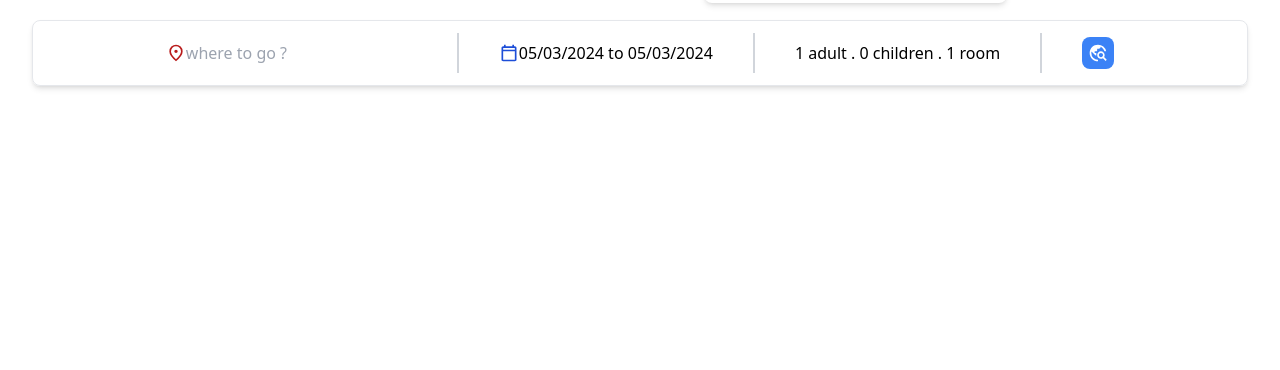
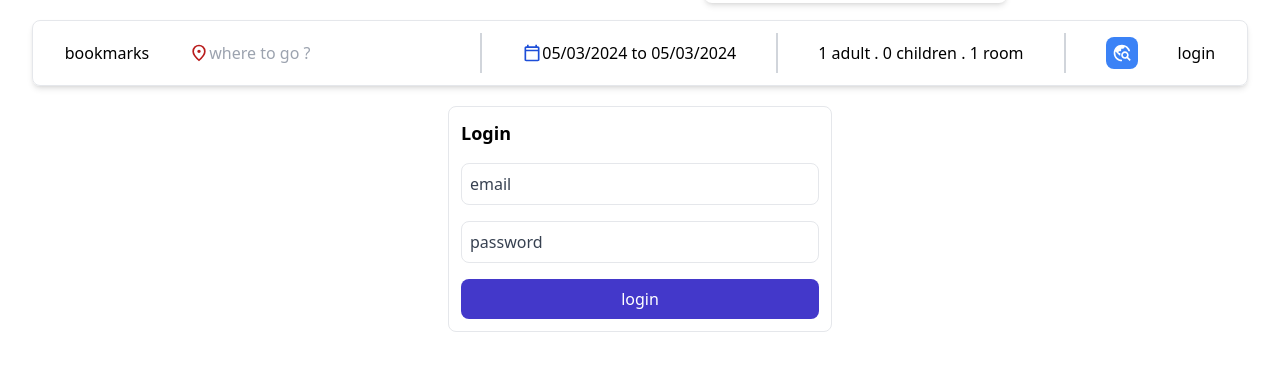
Before and after one commit to ghazaleaghaei/Hotel, a React (Vite) app: page /login in a window 1280 px wide. Shown: the top 370 px of the page. Built offline with nearby package versions, Linux system fonts and the light colour scheme; no server answers; data requests are answered from the project's data file.

Commit message:
commited by script

```diff
--- a/src/App.jsx
+++ b/src/App.jsx
@@ -13,6 +13,7 @@ import {
     BookMarkList,
     CurrentBookMark,
     AddNewBookMark,
+    Login,
 } from "./Components/Exports"
 import HotelsProvider from "./Components/Context/HotelsProvider"
 import BookMarkProvider from "./Components/Context/BookMarkProvider"
@@ -25,6 +26,7 @@ function App() {
                     <Header />
                     <Routes>
                         <Route path="/" element={<LocationList />} />
+                        <Route path="/login" element={<Login />} />
                         <Route path="/hotels" element={<HotelLayout />}>
                             <Route index element={<Hotels />} />
                             <Route path=":id" element={<Hotel />} />
--- /dev/null
+++ b/src/Components/Context/AuthProvider.jsx
@@ -0,0 +1,49 @@
+import { useContext, useReducer } from "react";
+
+const AuthContext = useContext()
+const initialState = {
+    user: null,
+    isAuthenticated: false
+}
+const fakeUser = {
+    user: "ghazale",
+    email: " ghazale.ag@gmail.come",
+    password: 123456
+}
+
+function authReducer(state, action) {
+    switch (action.type) {
+        case "login": return {
+            user: action.payload,
+            isAuthenticated: true
+        }
+        case "logout": return {
+            user: null,
+            isAuthenticated: false
+        }
+        default: throw new Error("unknown action")
+    }
+}
+
+export default function AuthContextProvider({ children }) {
+    const [{ user, isAuthenticated }, dispatch] = useReducer(authReducer, initialState)
+    function login(email, password) {
+        if (email === fakeUser.email && password === fakeUser.password)
+            dispatch({ type: "login", payload: fakeUser })
+    }
+    function logout() {
+        dispatch({ type: "logout" })
+    }
+    return (
+        <AuthContext.Provider
+            value={{
+                user,
+                isAuthenticated,
+                login,
+                logout
+            }}>
+            {children}
+        </AuthContext.Provider>
+    )
+
+}
--- a/src/Components/Exports.jsx
+++ b/src/Components/Exports.jsx
@@ -13,6 +13,7 @@ import BookMarkLayout from "./BookMarkLayout/BookMarkLayout"
 import BookMarkList from "./BookMarkList/BookMarkList"
 import CurrentBookMark from "./CurrentBookMark/currentBookMark"
 import AddNewBookMark from "./AddNewBookMark/AddNewBookMark"
+import Login from "./Login/Login"
 
 export { Header }
 export { OptionItem }
@@ -29,3 +30,4 @@ export { BookMarkLayout }
 export { BookMarkList }
 export { CurrentBookMark }
 export { AddNewBookMark }
+export { Login }
--- a/src/Components/Header/Header.jsx
+++ b/src/Components/Header/Header.jsx
@@ -9,9 +9,12 @@ import {
     Search,
 } from "../../Svg/Exports"
 import {
+    BookMarkList,
+    Login,
     OptionItems,
 } from "../Exports"
 import {
+    Link,
     createSearchParams,
     useNavigate,
     useSearchParams
@@ -62,6 +65,9 @@ function Header() {
         <>
             <section class="border rounded-lg w-[95%] max-w-7xl mx-auto my-5 px-2 py-3 shadow-md relative">
                 <div class="flex flex-nowrap w-full overflow-x-auto gap-2 lg:gap-10 items-center lg:justify-center">
+                    <Link to="/bookmarks">
+                        bookmarks
+                    </Link>
                     <div class="flex">
                         <Location class="w-5 aspect-square fill-red-700" />
                         <input
@@ -101,6 +107,9 @@ function Header() {
                             <Search class="w-5 aspect-square fill-white" />
                         </button>
                     </div>
+                    <Link to="/login">
+                        login
+                    </Link>
                 </div>
                 <OptionItems
                     handlerOptions={handlerOptions}
--- /dev/null
+++ b/src/Components/Login/Login.jsx
@@ -0,0 +1,39 @@
+import { useState } from "react"
+
+function Login() {
+    const [email, setEmail] = useState("")
+    const [password, setPassword] = useState("")
+    const submitHandler = (e) => {
+        e.preventDefault()
+        setEmail("")
+        setPassword("")
+    }
+    return (
+        <>
+            <form
+                onSubmit={submitHandler}
+                class="border rounded-lg max-w-xs sm:max-w-sm mx-auto flex flex-col p-3 gap-4">
+                <strong class="text-lg">Login</strong>
+                <input
+                    type="text"
+                    value={email}
+                    placeholder="email"
+                    class="p-2 rounded-lg outline-none placeholder:text-gray-700 border"
+                    onChange={(e) => { setEmail(e.target.value) }}
+                />
+                <input
+                    type="password"
+                    value={password}
+                    placeholder="password"
+                    class="p-2 rounded-lg outline-none placeholder:text-gray-700 border"
+                    onChange={(e) => { setPassword(e.target.value) }}
+                />
+                <button
+                    class="bg-indigo-700 text-white p-2 rounded-lg hover:bg-blue-600 duration-300">
+                    login
+                </button>
+            </form>
+        </>
+    )
+}
+export default Login
```
Also changed, not shown: server/db.json.
